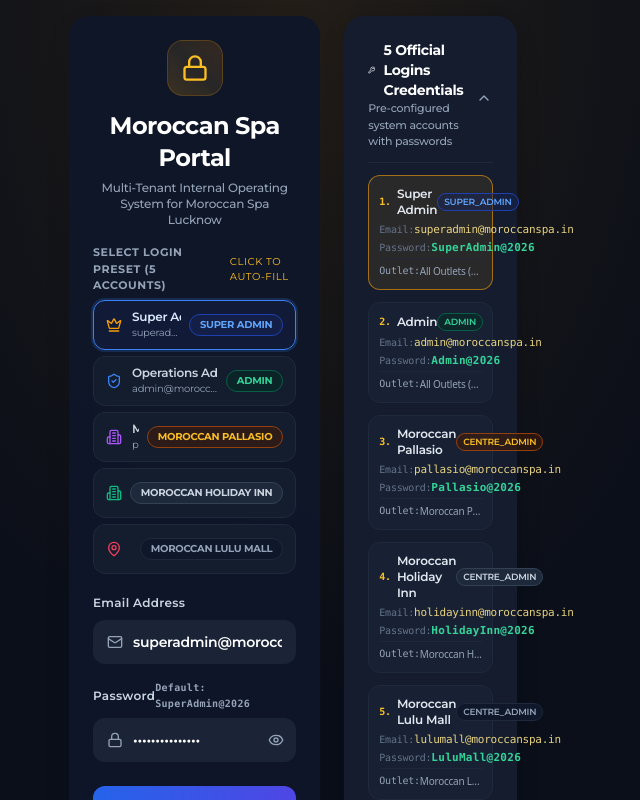
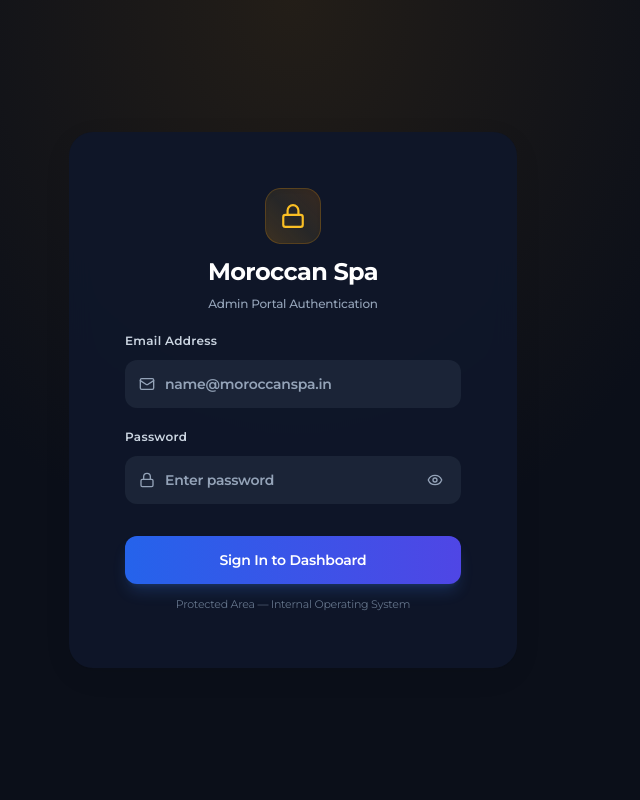
Before and after one commit to abhiifx-lab/moroccan-spa-admin, a Next.js app: page /login in a window 1280 px wide. Shown: the top 800 px of the page, without its empty margins (347-987 px from the left). Built offline with nearby package versions, Linux system fonts and the light colour scheme.

Commit message:
style: simplify login screen UI to keep only email and password fields

```diff
--- a/src/features/auth/components/login-form.tsx
+++ b/src/features/auth/components/login-form.tsx
@@ -3,27 +3,10 @@
 import { useState } from 'react';
 import { useRouter, useSearchParams } from 'next/navigation';
 import { useAuth } from '@/hooks/use-auth';
-import { OFFICIAL_LOGINS, PresetCredential } from '@/lib/auth-credentials';
 import { Button } from '@/components/ui/button';
 import { Input } from '@/components/ui/input';
 import { Card, CardHeader, CardTitle, CardDescription, CardContent, CardFooter } from '@/components/ui/card';
-import { Badge } from '@/components/ui/badge';
-import {
-  Lock,
-  Mail,
-  ShieldAlert,
-  Crown,
-  ShieldCheck,
-  Building2,
-  MapPin,
-  Eye,
-  EyeOff,
-  CheckCircle2,
-  KeyRound,
-  Info,
-  ChevronDown,
-  ChevronUp,
-} from 'lucide-react';
+import { Lock, Mail, ShieldAlert, Eye, EyeOff } from 'lucide-react';
 
 export function LoginForm() {
   const router = useRouter();
@@ -31,20 +14,11 @@ export function LoginForm() {
   const redirectTo = searchParams.get('redirectTo') || '/admin/dashboard';
   const { login } = useAuth();
 
-  const [selectedCred, setSelectedCred] = useState<PresetCredential>(OFFICIAL_LOGINS[0]);
-  const [email, setEmail] = useState(OFFICIAL_LOGINS[0].email);
-  const [password, setPassword] = useState(OFFICIAL_LOGINS[0].passwordText);
+  const [email, setEmail] = useState('');
+  const [password, setPassword] = useState('');
   const [showPassword, setShowPassword] = useState(false);
   const [isLoading, setIsLoading] = useState(false);
   const [error, setError] = useState('');
-  const [showCheatSheet, setShowCheatSheet] = useState(true);
-
-  const handleSelectPreset = (cred: PresetCredential) => {
-    setSelectedCred(cred);
-    setEmail(cred.email);
-    setPassword(cred.passwordText);
-    setError('');
-  };
 
   const handleSubmit = async (e: React.FormEvent) => {
     e.preventDefault();
@@ -56,9 +30,9 @@ export function LoginForm() {
         throw new Error('Please enter a valid email address.');
       }
       if (!password) {
-        throw new Error('Please enter a password.');
+        throw new Error('Please enter your password.');
       }
-      await login(email, password, selectedCred.role);
+      await login(email, password);
       router.push(redirectTo);
     } catch (err: unknown) {
       setError(err instanceof Error ? err.message : 'Failed to authenticate.');
@@ -67,32 +41,22 @@ export function LoginForm() {
     }
   };
 
-  const getAccountIcon = (role: string, emailStr: string) => {
-    if (role === 'super_admin') return <Crown className="w-4 h-4 text-amber-500 shrink-0" />;
-    if (role === 'admin') return <ShieldCheck className="w-4 h-4 text-blue-500 shrink-0" />;
-    if (emailStr.includes('pallasio')) return <Building2 className="w-4 h-4 text-purple-500 shrink-0" />;
-    if (emailStr.includes('holidayinn')) return <Building2 className="w-4 h-4 text-emerald-500 shrink-0" />;
-    return <MapPin className="w-4 h-4 text-rose-500 shrink-0" />;
-  };
-
   return (
-    <div className="w-full max-w-4xl grid grid-cols-1 md:grid-cols-12 gap-6 items-start">
-      {/* Main Login Box (Left / Top) */}
-      <Card className="md:col-span-7 shadow-2xl border-slate-200 dark:border-slate-800 bg-white/95 dark:bg-slate-900/95 backdrop-blur-md">
-        <CardHeader className="text-center pb-2">
-          <div className="mx-auto bg-gradient-to-tr from-amber-500/20 via-amber-400/10 to-amber-600/20 p-3 rounded-2xl w-14 h-14 flex items-center justify-center text-amber-600 dark:text-amber-400 mb-2 border border-amber-500/20 shadow-inner">
+    <Card className="w-full shadow-2xl border-slate-200 dark:border-slate-800 bg-white/95 dark:bg-slate-900/95 backdrop-blur-md rounded-3xl overflow-hidden">
+      <CardHeader className="text-center pb-4 pt-8 space-y-2">
+        <div className="mx-auto bg-gradient-to-tr from-amber-500/20 via-amber-400/10 to-amber-600/20 p-3.5 rounded-2xl w-14 h-14 flex items-center justify-center text-amber-600 dark:text-amber-400 mb-1 border border-amber-500/20 shadow-inner">
           <Lock className="w-7 h-7" />
         </div>
         <CardTitle className="text-2xl font-bold tracking-tight text-slate-900 dark:text-white">
-            Moroccan Spa Portal
+          Moroccan Spa
         </CardTitle>
         <CardDescription className="text-xs text-slate-500 dark:text-slate-400">
-            Multi-Tenant Internal Operating System for Moroccan Spa Lucknow
+          Admin Portal Authentication
         </CardDescription>
       </CardHeader>
 
       <form onSubmit={handleSubmit}>
-          <CardContent className="space-y-4 pt-2">
+        <CardContent className="space-y-4 px-6 sm:px-8">
           {error && (
             <div className="bg-red-500/10 border border-red-500/30 text-red-600 dark:text-red-400 p-3 rounded-xl text-xs flex items-center gap-2.5 animate-in fade-in-50">
               <ShieldAlert className="w-4 h-4 shrink-0" />
@@ -100,87 +64,41 @@ export function LoginForm() {
             </div>
           )}
 
-            {/* Quick Login Preset Badges */}
-            <div className="space-y-1.5">
-              <label className="text-[11px] font-bold uppercase tracking-wider text-slate-500 dark:text-slate-400 flex items-center justify-between">
-                <span>Select Login Preset (5 Accounts)</span>
-                <span className="text-[10px] text-amber-600 dark:text-amber-400 font-normal">Click to auto-fill</span>
-              </label>
-              <div className="grid grid-cols-1 gap-1.5">
-                {OFFICIAL_LOGINS.map((cred) => {
-                  const isSelected = cred.email.toLowerCase() === email.toLowerCase();
-                  return (
-                    <button
-                      key={cred.id}
-                      type="button"
-                      onClick={() => handleSelectPreset(cred)}
-                      className={`w-full text-left px-3 py-2 rounded-xl text-xs flex items-center justify-between border transition-all ${
-                        isSelected
-                          ? 'border-blue-500 bg-blue-50/80 dark:bg-blue-950/40 text-blue-950 dark:text-blue-100 shadow-xs ring-2 ring-blue-500/20'
-                          : 'border-slate-200 dark:border-slate-800 bg-slate-50/50 dark:bg-slate-800/40 hover:bg-slate-100 dark:hover:bg-slate-800 text-slate-700 dark:text-slate-300'
-                      }`}
-                    >
-                      <div className="flex items-center gap-2.5 min-w-0">
-                        {getAccountIcon(cred.role, cred.email)}
-                        <div className="truncate">
-                          <div className="font-semibold flex items-center gap-1.5 text-[12px]">
-                            <span>{cred.name}</span>
-                            {isSelected && <CheckCircle2 className="w-3.5 h-3.5 text-blue-600 dark:text-blue-400 shrink-0" />}
-                          </div>
-                          <div className="text-[10px] text-slate-500 dark:text-slate-400 truncate">
-                            {cred.email}
-                          </div>
-                        </div>
-                      </div>
-                      <Badge variant={cred.badgeVariant} className="text-[10px] uppercase font-bold shrink-0 ml-2">
-                        {cred.roleLabel}
-                      </Badge>
-                    </button>
-                  );
-                })}
-              </div>
-            </div>
-
-            {/* Email Input */}
-            <div className="space-y-1.5">
+          {/* Email Address Field */}
+          <div className="space-y-2">
             <label className="text-xs font-semibold tracking-wide text-slate-700 dark:text-slate-300">
               Email Address
             </label>
             <Input
               type="email"
-                placeholder="email@moroccanspa.in"
+              placeholder="name@moroccanspa.in"
               value={email}
-                onChange={(e) => {
-                  setEmail(e.target.value);
-                  const matched = OFFICIAL_LOGINS.find((c) => c.email.toLowerCase() === e.target.value.toLowerCase());
-                  if (matched) setSelectedCred(matched);
-                }}
+              onChange={(e) => setEmail(e.target.value)}
               icon={<Mail className="w-4 h-4 text-slate-400" />}
               required
-                className="h-11 rounded-xl text-sm"
+              className="h-12 rounded-xl text-sm"
             />
           </div>
 
-            {/* Password Input */}
-            <div className="space-y-1.5">
-              <label className="text-xs font-semibold tracking-wide text-slate-700 dark:text-slate-300 flex items-center justify-between">
-                <span>Password</span>
-                <span className="text-[10px] font-mono text-slate-400">Default: {selectedCred.passwordText}</span>
+          {/* Password Field */}
+          <div className="space-y-2">
+            <label className="text-xs font-semibold tracking-wide text-slate-700 dark:text-slate-300">
+              Password
             </label>
             <div className="relative">
               <Input
                 type={showPassword ? 'text' : 'password'}
-                  placeholder="••••••••••••"
+                placeholder="Enter password"
                 value={password}
                 onChange={(e) => setPassword(e.target.value)}
                 icon={<Lock className="w-4 h-4 text-slate-400" />}
                 required
-                  className="h-11 rounded-xl text-sm pr-10"
+                className="h-12 rounded-xl text-sm pr-10"
               />
               <button
                 type="button"
                 onClick={() => setShowPassword(!showPassword)}
-                  className="absolute right-3 top-1/2 -translate-y-1/2 text-slate-400 hover:text-slate-600 dark:hover:text-slate-200 transition-colors"
+                className="absolute right-3.5 top-1/2 -translate-y-1/2 text-slate-400 hover:text-slate-600 dark:hover:text-slate-200 transition-colors p-1"
                 aria-label={showPassword ? 'Hide password' : 'Show password'}
               >
                 {showPassword ? <EyeOff className="w-4 h-4" /> : <Eye className="w-4 h-4" />}
@@ -189,87 +107,19 @@ export function LoginForm() {
           </div>
         </CardContent>
 
-          <CardFooter className="flex flex-col gap-3 pt-2">
+        <CardFooter className="flex flex-col gap-3 px-6 sm:px-8 pb-8 pt-4">
           <Button
             type="submit"
-              className="w-full h-11 rounded-xl bg-gradient-to-r from-blue-600 to-indigo-600 hover:from-blue-700 hover:to-indigo-700 text-white font-semibold shadow-lg shadow-blue-500/20 transition-all text-sm"
+            className="w-full h-12 rounded-xl bg-gradient-to-r from-blue-600 to-indigo-600 hover:from-blue-700 hover:to-indigo-700 text-white font-semibold shadow-lg shadow-blue-500/20 transition-all text-sm"
             isLoading={isLoading}
           >
-              Sign In as {selectedCred.roleLabel}
+            Sign In to Dashboard
           </Button>
-            <p className="text-[11px] text-center text-slate-500 dark:text-slate-400">
-              Assigned Scope: <span className="font-semibold text-slate-800 dark:text-slate-200">{selectedCred.outletName}</span>
+          <p className="text-[11px] text-center text-slate-400 dark:text-slate-500">
+            Protected Area — Internal Operating System
           </p>
         </CardFooter>
       </form>
     </Card>
-
-      {/* Credentials Reference Box (Right / Bottom) */}
-      <Card className="md:col-span-5 border-slate-200 dark:border-slate-800 bg-slate-900 text-white shadow-xl">
-        <CardHeader className="pb-3 border-b border-slate-800 flex flex-row items-center justify-between">
-          <div>
-            <CardTitle className="text-sm font-bold flex items-center gap-2 text-amber-400">
-              <KeyRound className="w-4 h-4" /> 5 Official Logins Credentials
-            </CardTitle>
-            <CardDescription className="text-[11px] text-slate-400">
-              Pre-configured system accounts with passwords
-            </CardDescription>
-          </div>
-          <button
-            type="button"
-            onClick={() => setShowCheatSheet(!showCheatSheet)}
-            className="text-slate-400 hover:text-white p-1 rounded-md"
-          >
-            {showCheatSheet ? <ChevronUp className="w-4 h-4" /> : <ChevronDown className="w-4 h-4" />}
-          </button>
-        </CardHeader>
-
-        {showCheatSheet && (
-          <CardContent className="pt-3 space-y-3 text-xs">
-            {OFFICIAL_LOGINS.map((cred, idx) => (
-              <div
-                key={cred.id}
-                onClick={() => handleSelectPreset(cred)}
-                className={`p-2.5 rounded-xl border transition-all cursor-pointer ${
-                  selectedCred.id === cred.id
-                    ? 'border-amber-500/60 bg-amber-500/10'
-                    : 'border-slate-800 bg-slate-800/40 hover:bg-slate-800'
-                }`}
-              >
-                <div className="flex items-center justify-between font-semibold text-[12px] mb-1">
-                  <span className="text-slate-200 flex items-center gap-1.5">
-                    <span className="text-amber-400 font-mono text-[10px]">{idx + 1}.</span> {cred.roleLabel}
-                  </span>
-                  <Badge variant={cred.badgeVariant} className="text-[9px] px-1.5 py-0 uppercase">
-                    {cred.role}
-                  </Badge>
-                </div>
-                <div className="font-mono text-[11px] text-slate-300 space-y-0.5">
-                  <div className="flex items-center justify-between">
-                    <span className="text-slate-500 text-[10px]">Email:</span>
-                    <span className="text-amber-200/90 font-medium">{cred.email}</span>
-                  </div>
-                  <div className="flex items-center justify-between">
-                    <span className="text-slate-500 text-[10px]">Password:</span>
-                    <span className="text-emerald-400 font-bold tracking-wide">{cred.passwordText}</span>
-                  </div>
-                  <div className="flex items-center justify-between text-[10px] text-slate-400 pt-1 border-t border-slate-800/80">
-                    <span>Outlet:</span>
-                    <span className="truncate max-w-[150px] text-right font-sans">{cred.outletName}</span>
-                  </div>
-                </div>
-              </div>
-            ))}
-
-            <div className="bg-slate-800/60 p-2.5 rounded-xl border border-slate-700/50 text-[10px] text-slate-300 flex items-start gap-2">
-              <Info className="w-3.5 h-3.5 text-blue-400 shrink-0 mt-0.5" />
-              <span>
-                Select any account above or click <strong>Sign In</strong> to authenticate and test multi-centre data isolation.
-              </span>
-            </div>
-          </CardContent>
-        )}
-      </Card>
-    </div>
   );
 }
```
Lines whose indentation alone changed are shown as unchanged.
